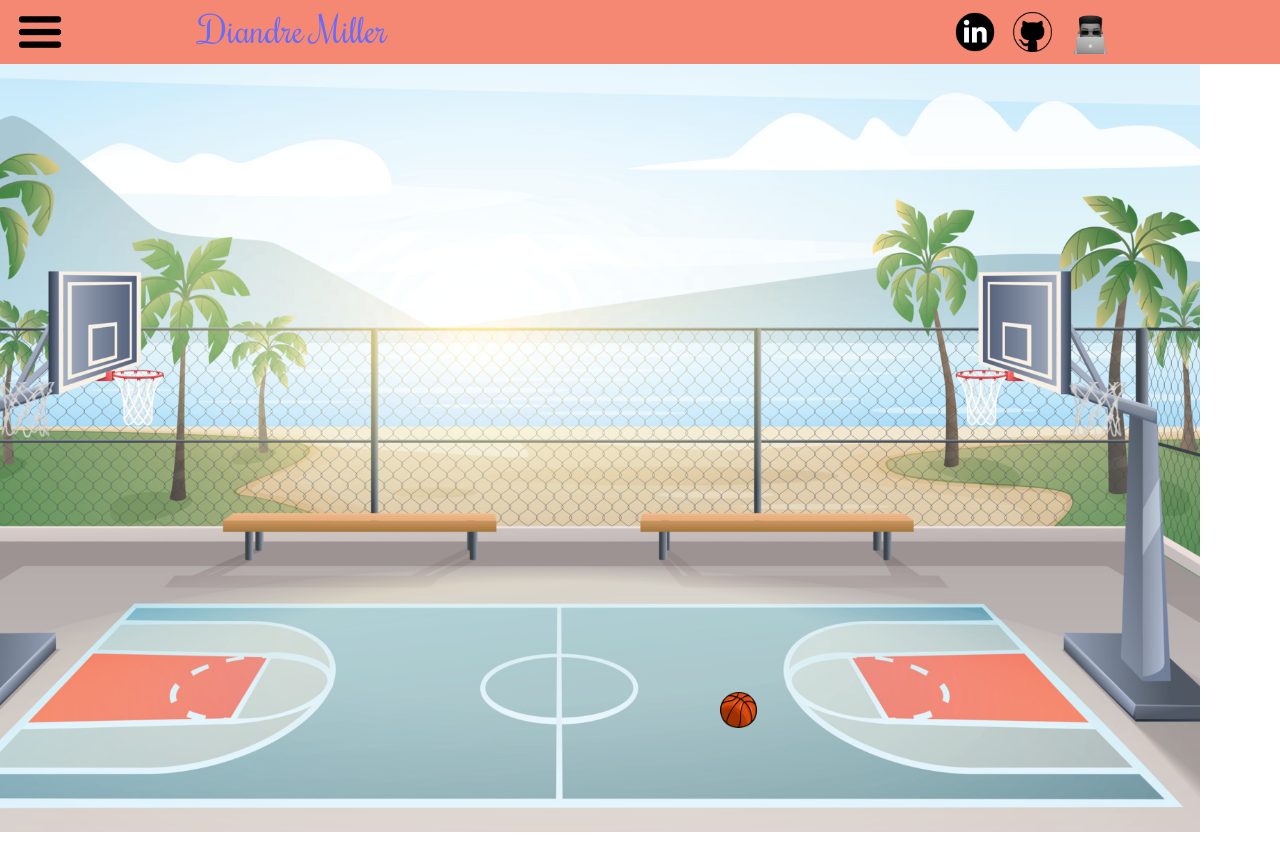
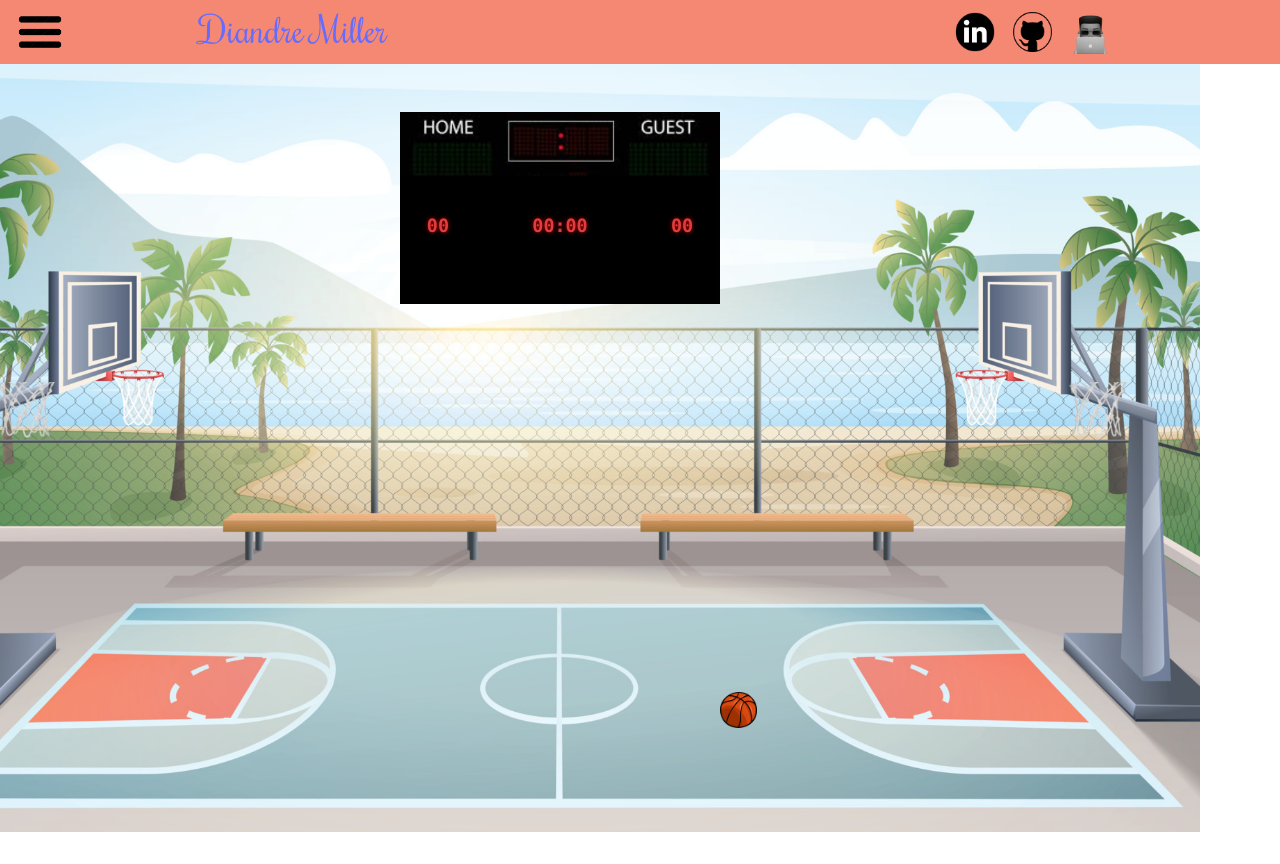
Before and after one commit to DiandreMiller/resume, a React (Vite) app: page /play-game in a window 1280 px wide. Built offline with nearby package versions, Linux system fonts and the light colour scheme; a web font is replaced by a local one.

Commit message:
scoreboard added

```diff
--- a/src/Components/BallLaunch.tsx
+++ b/src/Components/BallLaunch.tsx
@@ -1,8 +1,14 @@
-import React, { useState, useEffect } from "react";
+import React, { useState, useEffect, useRef } from "react";
 import basketball from '../Assets/basketball-removebg-preview.png';
 import TrajectoryDots from './TrajectoryDots';
 
-const BallLaunch = () => {
+const BALL_SIZE = 36;
+
+interface BallLaunchProps {
+    onRightBasket?: () => void;
+}
+
+const BallLaunch = ({ onRightBasket }: BallLaunchProps) => {
     //1150 x to test net
     //0 y to test sky
     //660 y initial
@@ -45,6 +51,46 @@ const BallLaunch = () => {
     const leftBackboardTop: number[] = [200, 200];
     const leftBackboardBottom: number[] = [350, 200];
 
+    const netHeight = 56;
+    const netWidth = 56;
+    const rightNetLeft = 1145;
+    const rightNetTop = 350;
+    const [containerWidth, setContainerWidth] = useState(typeof window !== "undefined" ? window.innerWidth : 1920);
+
+    useEffect(() => {
+        const onResize = () => setContainerWidth(window.innerWidth);
+        window.addEventListener("resize", onResize);
+        return () => window.removeEventListener("resize", onResize);
+    }, []);
+
+    const leftNetLeft = containerWidth - 1145 - netWidth;
+    const leftNetRight = containerWidth - 1145;
+
+    const hoopZoneMargin = 25;
+    const isBallInRightHoop = (x: number, y: number) => {
+        const ballCenterX = x + BALL_SIZE / 2;
+        const ballCenterY = y + BALL_SIZE / 2;
+        return (
+            ballCenterX >= rightNetLeft - hoopZoneMargin &&
+            ballCenterX <= rightNetLeft + netWidth + hoopZoneMargin &&
+            ballCenterY >= rightNetTop - hoopZoneMargin &&
+            ballCenterY <= rightNetTop + netHeight + hoopZoneMargin
+        );
+    };
+    const isBallInHoopZone = (x: number, y: number) => {
+        const ballCenterX = x + BALL_SIZE / 2;
+        const ballCenterY = y + BALL_SIZE / 2;
+        const inRightHoop = isBallInRightHoop(x, y);
+        const inLeftHoop =
+            ballCenterX >= leftNetLeft - hoopZoneMargin &&
+            ballCenterX <= leftNetRight + hoopZoneMargin &&
+            ballCenterY >= rightNetTop - hoopZoneMargin &&
+            ballCenterY <= rightNetTop + netHeight + hoopZoneMargin;
+        return inRightHoop || inLeftHoop;
+    };
+
+    const hasScoredRightThisShot = useRef(false);
+
     const updateAimFromClient = (clientX: number, clientY: number) => {
         const distanceX = clientX - xPosition;
         const distanceY = clientY - yPosition;
@@ -63,6 +109,7 @@ const BallLaunch = () => {
 
     const handleMouseUp = () => {
         if (!isAiming) return;
+        hasScoredRightThisShot.current = false;
         setIsAiming(false);
         setVelocityX(aimVelocityX);
         setVelocityY(aimVelocityY);
@@ -71,12 +118,21 @@ const BallLaunch = () => {
 
     const handleMouseLeave = () => {
         if (isAiming) {
+            hasScoredRightThisShot.current = false;
             setIsAiming(false);
             setVelocityX(aimVelocityX);
             setVelocityY(aimVelocityY);
             setHasLaunched(true);
         }
     };
+
+    useEffect(() => {
+        if (!onRightBasket) return;
+        if (isBallInRightHoop(xPosition, yPosition) && !hasScoredRightThisShot.current) {
+            hasScoredRightThisShot.current = true;
+            onRightBasket();
+        }
+    }, [xPosition, yPosition, onRightBasket]);
 
     // Ball movement logic with parabolic motion
     useEffect(() => {
@@ -151,7 +207,7 @@ const BallLaunch = () => {
                 position: "relative",
                 width: "100vw",
                 height: "100vh",
-                zIndex: 5,
+                zIndex: isBallInHoopZone(xPosition, yPosition) ? 5 : 25,
                 cursor: isAiming ? "crosshair" : "pointer",
             }}
         >
@@ -169,13 +225,13 @@ const BallLaunch = () => {
                 />
             )}
             <img
-                className="h-9 z-10"
+                className="h-9"
                 style={{
                     position: "absolute",
                     left: `${xPosition}px`,
                     top: `${yPosition}px`,
                     transform: `rotate(${rotation}deg)`,
-                    zIndex: 10,
+                    zIndex: isBallInHoopZone(xPosition, yPosition) ? 9 : 12,
                 }}
                 src={basketball}
                 alt="basketball"
--- /dev/null
+++ b/src/Components/GameScoreboard.tsx
@@ -0,0 +1,50 @@
+import React from "react";
+import scoreboard3 from "../Assets/scoreboard3.jpeg";
+
+interface GameScoreboardProps {
+  homeScore?: number;
+  guestScore?: number;
+}
+
+const GameScoreboard: React.FC<GameScoreboardProps> = ({
+  homeScore = 0,
+  guestScore = 0,
+}) => {
+  const formatScore = (n: number) => String(Math.min(99, Math.max(0, n))).padStart(2, "0");
+
+  return (
+    <div
+      className="absolute top-20 left-1/2 -translate-x-1/2 pointer-events-none select-none z-[50]"
+    >
+      <img
+        src={scoreboard3}
+        alt="Scoreboard"
+        className="h-36 sm:h-40 md:h-44 lg:h-48 object-contain"
+        style={{ minWidth: 360 }}
+      />
+      <div
+        className="absolute inset-0 flex items-end justify-between pb-[18%] px-[12%] text-red-600 font-mono font-bold"
+        style={{ fontSize: "clamp(0.85rem, 4vw, 1.15rem)" }}
+        aria-hidden
+      >
+        <span
+          className="text-red-500/90 drop-shadow-[0_0_2px_rgba(255,0,0,0.8)] tabular-nums"
+          style={{ minWidth: "1.6em", textAlign: "center" }}
+        >
+          {formatScore(homeScore)}
+        </span>
+        <span className="text-red-500/90 drop-shadow-[0_0_2px_rgba(255,0,0,0.8)]">
+          00:00
+        </span>
+        <span
+          className="text-red-500/90 drop-shadow-[0_0_2px_rgba(255,0,0,0.8)] tabular-nums"
+          style={{ minWidth: "1.6em", textAlign: "center" }}
+        >
+          {formatScore(guestScore)}
+        </span>
+      </div>
+    </div>
+  );
+};
+
+export default GameScoreboard;
--- a/src/Components/PlayGameComponent.tsx
+++ b/src/Components/PlayGameComponent.tsx
@@ -1,16 +1,18 @@
-import React, {useState} from "react";
+import React, { useState, useCallback } from "react";
 import court from '../Assets/cartoon-basketball-court-vector.jpg'
 import net from '../Assets/net.png'
 import cloud from '../Assets/cloud1.png'
 
 import BallLaunch from "./BallLaunch";
-
-
+import GameScoreboard from "./GameScoreboard";
 
 const PlayGameComponent = () => {
+    const [guestScore, setGuestScore] = useState(0);
+    const handleRightBasket = useCallback(() => setGuestScore((s) => s + 1), []);
+
     return (
-        <div className="w-screen h-screen bg-cover bg-center transform -translate-x-28 p-0 overflow-x-hidden" style={{ backgroundImage: `url(${court})` }}>
-
+        <div className="w-screen h-screen bg-cover bg-center transform -translate-x-28 p-0 overflow-x-hidden relative" style={{ backgroundImage: `url(${court})` }}>
+            <GameScoreboard homeScore={0} guestScore={guestScore} />
 
             <img className='sm:h-1 md:h-28 lg:h-36 cloud z-10' style={{ transform: 'translateY(-380px)  rotate(10deg)' }} src={cloud} alt="cloud" />
             <img className='sm:h-1 md:h-28 lg:h-36 cloud2 z-10' style={{ transform: 'translateY(-380px) rotate(10deg)' }} src={cloud} alt="cloud" />
@@ -19,10 +21,10 @@ const PlayGameComponent = () => {
             <img className='sm:h-1 md:h-28 lg:h-36 cloud5 z-10' style={{ transform: 'translateY(-380px) rotate(10deg)' }} src={cloud} alt="cloud" />
             <img className='sm:h-1 md:h-28 lg:h-36 cloud6 z-10' style={{ transform: 'translateY(-380px) rotate(10deg)' }} src={cloud} alt="cloud" />
 
-            <img className="h-14 z-11" style={{ position: 'absolute', top: '350px', left: '1145px' }} src={net} alt="net" />
-            <img className="h-14 z-11" style={{ position: 'absolute', top: '350px', right: '1145px' }} src={net} alt="net" />
+            <img className="h-14 z-20" style={{ position: 'absolute', top: '350px', left: '1145px', zIndex: 20 }} src={net} alt="net" />
+            <img className="h-14 z-20" style={{ position: 'absolute', top: '350px', right: '1145px', zIndex: 20 }} src={net} alt="net" />
 
-            <BallLaunch />
+            <BallLaunch onRightBasket={handleRightBasket} />
 
 
 
```
